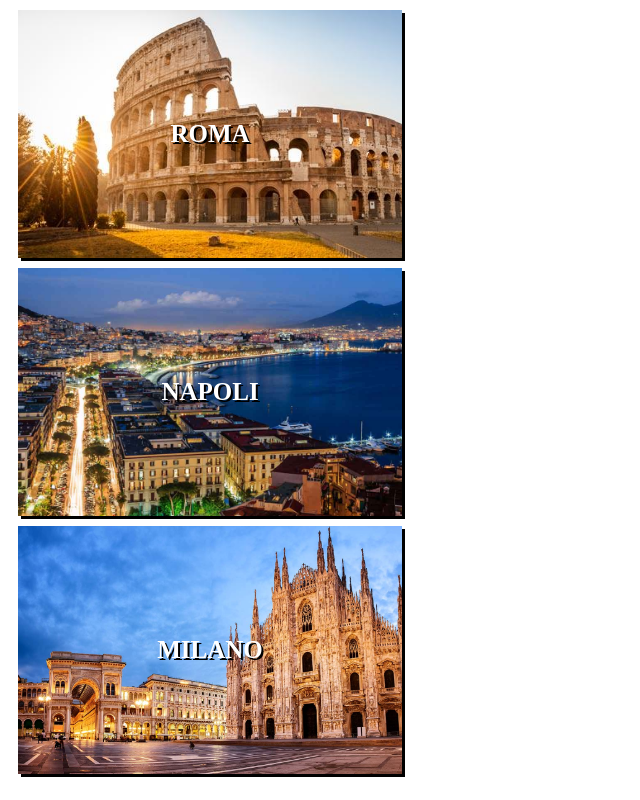
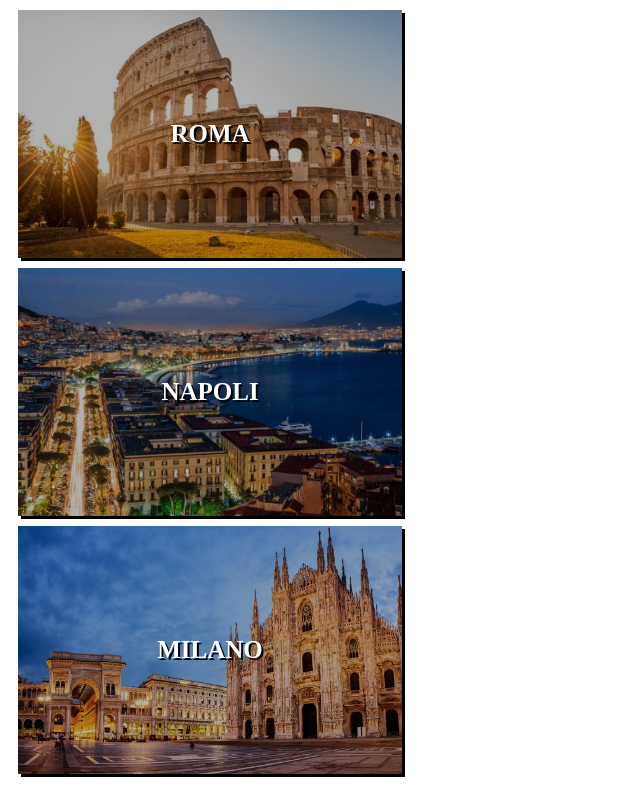
Before and after one commit to marzucoalessandro/htmlcss-airbnb, a plain HTML site: page index.html in a window 1280 px wide. Shown: the whole page, without its empty margins (0-640 px from the left). Drawn offline with Linux system fonts and the light colour scheme.

Commit message:
aggiunto div per ombra sulla foto

```diff
--- a/css/master.css
+++ b/css/master.css
@@ -8,6 +8,7 @@
   background-size: cover;
   position: relative;
   margin: 10px;
+  cursor: pointer;
 }
 
 .roma{
@@ -15,7 +16,14 @@
 }
 
 .shadow{
-    box-shadow: 3px 3px #000000;
+  box-shadow: 3px 3px #000000;
+}
+
+.ombra{
+  width: 30vw;
+  height: 31vh;
+  background-size: cover;
+  background-color: rgba(0, 0, 0, 0.3);
 }
 
 .name_city{
--- a/index.html
+++ b/index.html
@@ -14,12 +14,18 @@
     <div class="city roma shadow">
 
       <!-- all'interno creo il contenitore x effetto ombra -->
-      <!-- <div class="shadow"> -->
 
-        <!-- scritta  -->
-        <div class="name_city">
-          roma
-        </div>
+
+      <div class="ombra">
+
+      </div>
+
+
+
+        <!-- nome città   -->
+      <div class="name_city">
+       roma
+      </div>
 
       <!-- </div> -->
 
@@ -30,28 +36,32 @@
     <div class="city napoli shadow">
 
       <!-- all'interno creo il contenitore x effetto ombra -->
-      <div class="shadow">
+      <div class="ombra">
 
-        <!-- scritta  -->
+      </div>
+
+        <!-- nome città  -->
         <div class="name_city">
           napoli
         </div>
 
-      </div>
+
 
     </div>
 
     <div class="city milano shadow">
 
       <!-- all'interno creo il contenitore x effetto ombra -->
-      <div class="shadow">
+      <div class="ombra">
 
-        <!-- scritta  -->
+      </div>
+
+        <!-- nome città  -->
         <div class="name_city">
           milano
         </div>
 
-      </div>
+
 
     </div>
 
```
